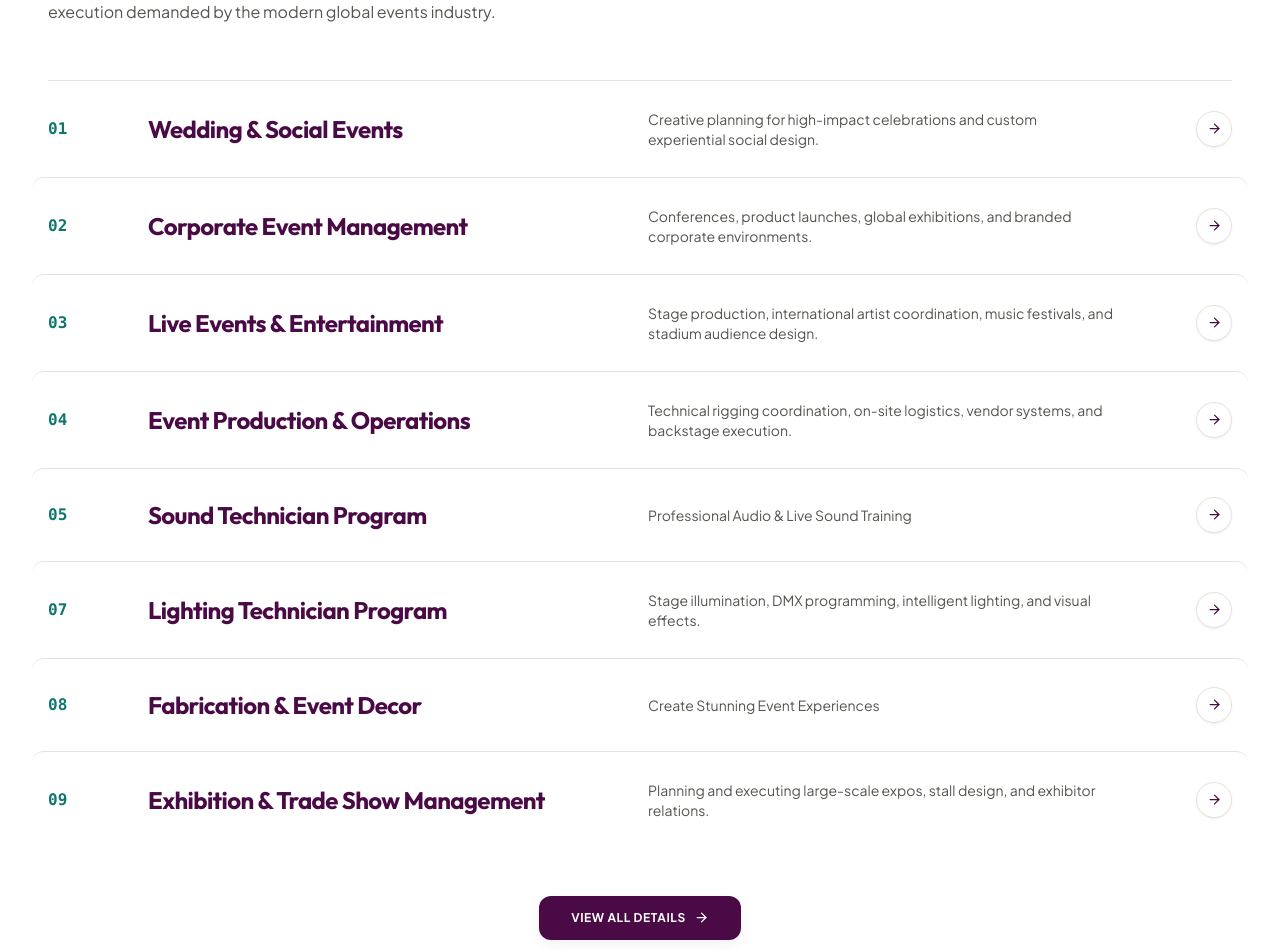
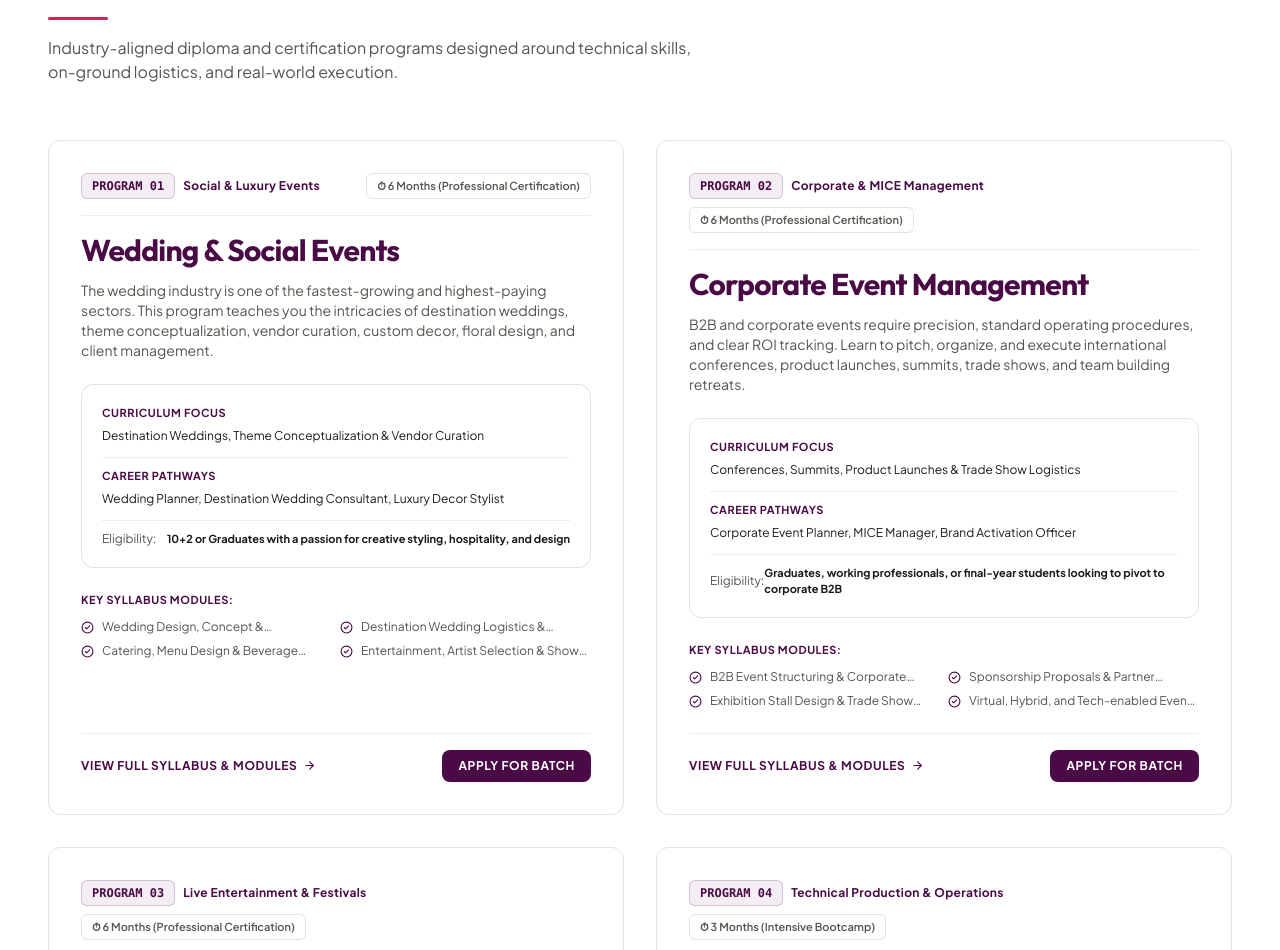
Before and after one commit to rameezwangde/iiem-v2, a React (Vite) app: page / in a window 1280 px wide. Shown: the part 3062-4012 px from the top of the page. Built offline with nearby package versions, Linux system fonts and the light colour scheme.

Commit message:
feat: create Home page component with hero section and initial layouts

```diff
--- a/src/pages/Home.jsx
+++ b/src/pages/Home.jsx
@@ -351,60 +351,158 @@ const Home = () => {
       </section>
 
       {/* ==================================================
-      SECTION 3 — PROGRAMS (Light Theme)
+      SECTION 3 — PROGRAMS (Text-Only Academic Course Prospectus)
       ================================================== */}
       <section className="bg-white px-6 md:px-12 py-20 lg:py-28 border-b border-brand-border">
         <div className="max-w-[1400px] mx-auto">
           <SectionHeader
-            eyebrow="PROGRAMS"
-            title="CHOOSE YOUR STAGE."
-            supportingText="Explore programs designed around the technical skills, logistics, and real-world execution demanded by the modern global events industry."
+            eyebrow="ACADEMIC PROGRAMS"
+            title="EXPLORE OUR FLAGSHIP COURSES."
+            supportingText="Industry-aligned diploma and certification programs designed around technical skills, on-ground logistics, and real-world execution."
           />
 
-          {/* Structured Program Rows */}
-          <div className="mt-12 border-t border-brand-border divide-y divide-brand-border">
-            {programsData.map((prog) => (
-              <Link
+          {/* Text-Only Academic Prospectus 2x2 Grid */}
+          <div className="grid grid-cols-1 lg:grid-cols-2 gap-8 mt-12">
+            {[
+              {
+                ...programsData[0],
+                category: "Social & Luxury Events",
+                focus: "Destination Weddings, Theme Conceptualization & Vendor Curation",
+                careers: "Wedding Planner, Destination Wedding Consultant, Luxury Decor Stylist"
+              },
+              {
+                ...programsData[1],
+                category: "Corporate & MICE Management",
+                focus: "Conferences, Summits, Product Launches & Trade Show Logistics",
+                careers: "Corporate Event Planner, MICE Manager, Brand Activation Officer"
+              },
+              {
+                ...programsData[2],
+                category: "Live Entertainment & Festivals",
+                focus: "Stadium Concerts, Music Festivals, Artist Logistics & Stage Rigging",
+                careers: "Stage Manager, Artist Coordinator, Festival Technical Director"
+              },
+              {
+                ...programsData[3],
+                category: "Technical Production & Operations",
+                focus: "AV Rigging, Sound Engineering, Power Distribution & Crowd Safety",
+                careers: "Event Production Head, Rigging Supervisor, Operations Manager"
+              }
+            ].map((prog) => (
+              <div
                 key={prog.id}
-                to={`/programs#${prog.id}`}
-                className="group block py-6 sm:py-7 transition-all duration-300 hover:bg-brand-cream/60 px-4 rounded-xl -mx-4"
+                className="academic-card bg-brand-cream/30 border border-brand-border rounded-2xl p-8 flex flex-col justify-between group hover:border-brand-purple/40 hover:bg-white hover:shadow-card-hover transition-all duration-300"
               >
-                <div className="grid grid-cols-1 md:grid-cols-12 gap-4 items-center">
-                  {/* Number */}
-                  <div className="md:col-span-1 font-mono font-bold text-base text-brand-teal group-hover:text-brand-purple transition-colors">
-                    {prog.num}
+                <div>
+                  {/* Top Academic Badges */}
+                  <div className="flex flex-wrap items-center justify-between gap-2 mb-4 pb-4 border-b border-brand-border/60">
+                    <div className="flex items-center gap-2">
+                      <span className="font-mono text-xs font-bold text-brand-purple bg-brand-purpleMuted px-2.5 py-1 rounded-md border border-brand-purple/20">
+                        PROGRAM {prog.num}
+                      </span>
+                      <span className="text-xs font-bold text-brand-purple tracking-wide">
+                        {prog.category}
+                      </span>
+                    </div>
+                    <span className="text-[11px] font-sans font-semibold text-brand-textMuted bg-white px-2.5 py-1 rounded-md border border-brand-border shadow-xs">
+                      ⏱ {prog.duration}
+                    </span>
                   </div>
 
                   {/* Program Title */}
-                  <div className="md:col-span-5">
-                    <h3 className="font-display font-bold text-xl sm:text-2xl text-brand-purple group-hover:text-brand-magenta transition-colors duration-200">
+                  <h3 className="font-display font-bold text-2xl sm:text-3xl text-brand-purple mb-3">
                     {prog.title}
                   </h3>
+
+                  {/* Description */}
+                  <p className="font-sans text-xs sm:text-sm text-brand-textMuted leading-relaxed mb-6">
+                    {prog.overview}
+                  </p>
+
+                  {/* Institutional Specs Table */}
+                  <div className="bg-white p-5 rounded-xl border border-brand-border space-y-3 mb-6">
+                    <div>
+                      <div className="text-[11px] font-bold text-brand-purple uppercase tracking-wider mb-1">
+                        Curriculum Focus
+                      </div>
+                      <div className="text-xs text-brand-textDark font-sans leading-relaxed">
+                        {prog.focus}
+                      </div>
+                    </div>
+                    <div className="pt-2.5 border-t border-brand-border/60">
+                      <div className="text-[11px] font-bold text-brand-purple uppercase tracking-wider mb-1">
+                        Career Pathways
+                      </div>
+                      <div className="text-xs text-brand-textDark font-sans leading-relaxed">
+                        {prog.careers}
+                      </div>
+                    </div>
+                    <div className="pt-2.5 border-t border-brand-border/60 flex items-center justify-between text-xs font-sans">
+                      <span className="text-brand-textMuted">Eligibility:</span>
+                      <span className="font-bold text-brand-textDark text-[11px]">{prog.eligibility.split('.')[0]}</span>
+                    </div>
                   </div>
 
-                  {/* Short Description */}
-                  <div className="md:col-span-5 font-sans text-xs sm:text-sm text-brand-textMuted group-hover:text-brand-textDark transition-colors pr-4">
-                    {prog.shortDesc}
+                  {/* Core Syllabus Modules Checklist */}
+                  <div className="mb-6">
+                    <div className="text-[11px] font-bold uppercase tracking-wider text-brand-purple mb-2.5">
+                      Key Syllabus Modules:
                     </div>
-
-                  {/* Arrow Indicator */}
-                  <div className="md:col-span-1 flex justify-start md:justify-end">
-                    <div className="w-9 h-9 rounded-full border border-brand-border bg-white flex items-center justify-center group-hover:bg-brand-purple group-hover:border-brand-purple text-brand-purple group-hover:text-white transition-all duration-200 shadow-subtle">
-                      <ArrowRight size={15} className="group-hover:translate-x-0.5 transition-transform" />
+                    <div className="grid grid-cols-1 sm:grid-cols-2 gap-2">
+                      {prog.curriculum.slice(0, 4).map((mod, idx) => (
+                        <div key={idx} className="flex items-start gap-2 text-xs font-sans text-brand-textMuted">
+                          <CheckCircle2 size={13} className="text-brand-purple shrink-0 mt-0.5" />
+                          <span className="line-clamp-1">{mod}</span>
+                        </div>
+                      ))}
                     </div>
                   </div>
                 </div>
+
+                {/* Footer Actions */}
+                <div className="pt-4 border-t border-brand-border/60 flex flex-wrap items-center justify-between gap-4">
+                  <Link
+                    to={`/programs#${prog.id}`}
+                    className="inline-flex items-center gap-1.5 text-xs font-bold uppercase tracking-wider text-brand-purple hover:underline transition-all"
+                  >
+                    View Full Syllabus & Modules <ArrowRight size={13} />
                   </Link>
+
+                  <Link
+                    to="/admissions"
+                    className="px-4 py-2 bg-brand-purple hover:bg-brand-purpleLight text-white rounded-lg text-xs font-bold uppercase tracking-wider transition-colors shadow-subtle"
+                  >
+                    Apply for Batch
+                  </Link>
+                </div>
+              </div>
             ))}
           </div>
 
-          <div className="mt-12 text-center">
+          {/* Bottom Academic Advising Bar */}
+          <div className="mt-12 p-6 rounded-2xl bg-brand-cream/50 border border-brand-border flex flex-col sm:flex-row items-center justify-between gap-4 text-center sm:text-left">
+            <div>
+              <h4 className="font-display font-bold text-lg text-brand-purple">
+                Need Help Choosing the Right Program?
+              </h4>
+              <p className="text-xs text-brand-textMuted font-sans mt-0.5">
+                Our academic counselors offer free 1-on-1 career guidance sessions to match your strengths.
+              </p>
+            </div>
+            <div className="flex items-center gap-3 shrink-0">
               <Link
                 to="/programs"
-              className="px-8 py-3.5 bg-brand-purple hover:bg-brand-purpleLight text-white font-bold text-xs tracking-wider uppercase rounded-xl inline-flex items-center gap-2 shadow-card transition-colors"
+                className="px-5 py-2.5 bg-white border border-brand-border hover:border-brand-purple text-brand-purple rounded-xl text-xs font-bold uppercase tracking-wider transition-all"
               >
-              VIEW ALL DETAILS <ArrowRight size={15} />
+                Compare All Programs
               </Link>
+              <Link
+                to="/contact"
+                className="px-5 py-2.5 bg-brand-purple hover:bg-brand-purpleLight text-white rounded-xl text-xs font-bold uppercase tracking-wider transition-colors shadow-card"
+              >
+                Talk to a Counselor
+              </Link>
+            </div>
           </div>
         </div>
       </section>
```
Lines whose indentation alone changed are shown as unchanged.
